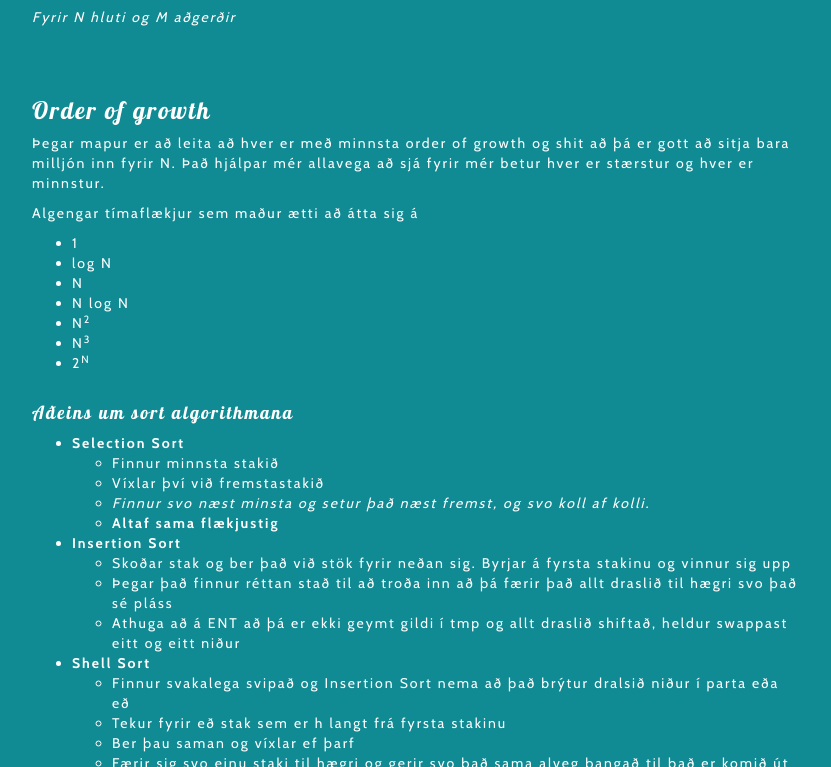
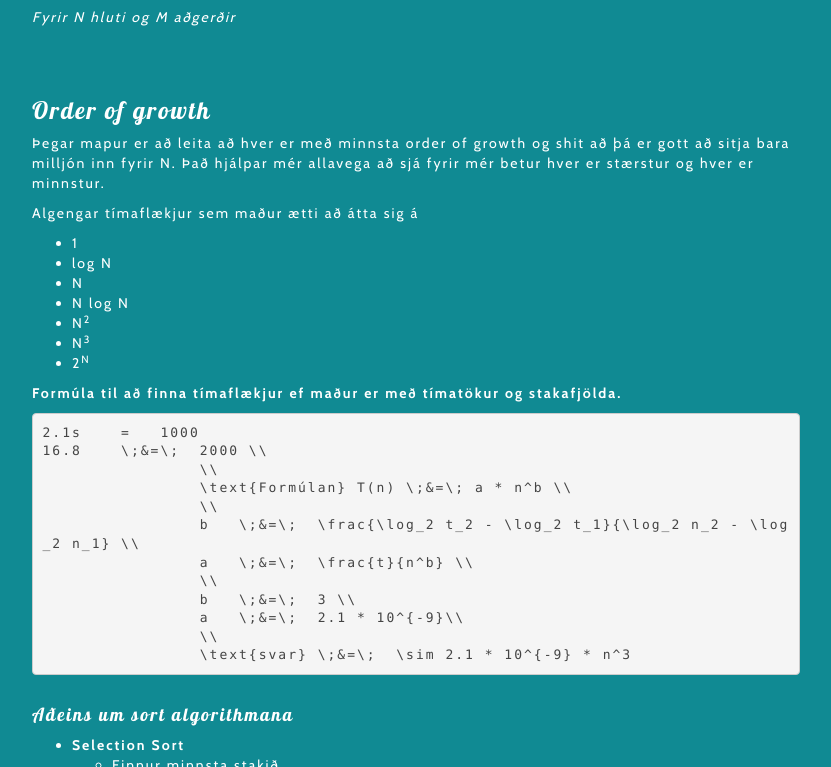
Before and after one commit to svennidal/reirglosur, a plain HTML site: page index.html in a window 1280 px wide. Shown: the part 2033-2800 px from the top of the page, without its empty margins (224-1055 px from the left). Drawn offline with nearby package versions, Linux system fonts and the light colour scheme.

Commit message:
updating index.html

```diff
--- a/index.html
+++ b/index.html
@@ -13,7 +13,7 @@
 	</head>
 	<body>
 		<div id='date'>
-Thu Nov 13 10:56:44 GMT 2014
+Thu Nov 13 12:36:15 GMT 2014
 		</div>
 		<div class='letter'>
 <h1 id="reikniritsglosur">Reikniritsglosur</h1>
@@ -121,6 +121,19 @@ for (int i = 0; i &lt; n; i++0
 <li>N<sup>3</sup></li>
 <li>2<sup>N</sup></li>
 </ul>
+<p><strong>Formúla til að finna tímaflækjur ef maður er með tímatökur og stakafjölda.</strong> <br></p>
+<pre><code>2.1s    =   1000
+16.8    \;&amp;=\;  2000 \\
+                \\
+                \text{Formúlan} T(n) \;&amp;=\; a * n^b \\
+                \\
+                b   \;&amp;=\;  \frac{\log_2 t_2 - \log_2 t_1}{\log_2 n_2 - \log_2 n_1} \\
+                a   \;&amp;=\;  \frac{t}{n^b} \\
+                \\
+                b   \;&amp;=\;  3 \\
+                a   \;&amp;=\;  2.1 * 10^{-9}\\
+                \\
+                \text{svar} \;&amp;=\;  \sim 2.1 * 10^{-9} * n^3</code></pre>
 <!--
 #### Þetta er sennilega Bog O notation
 
```
